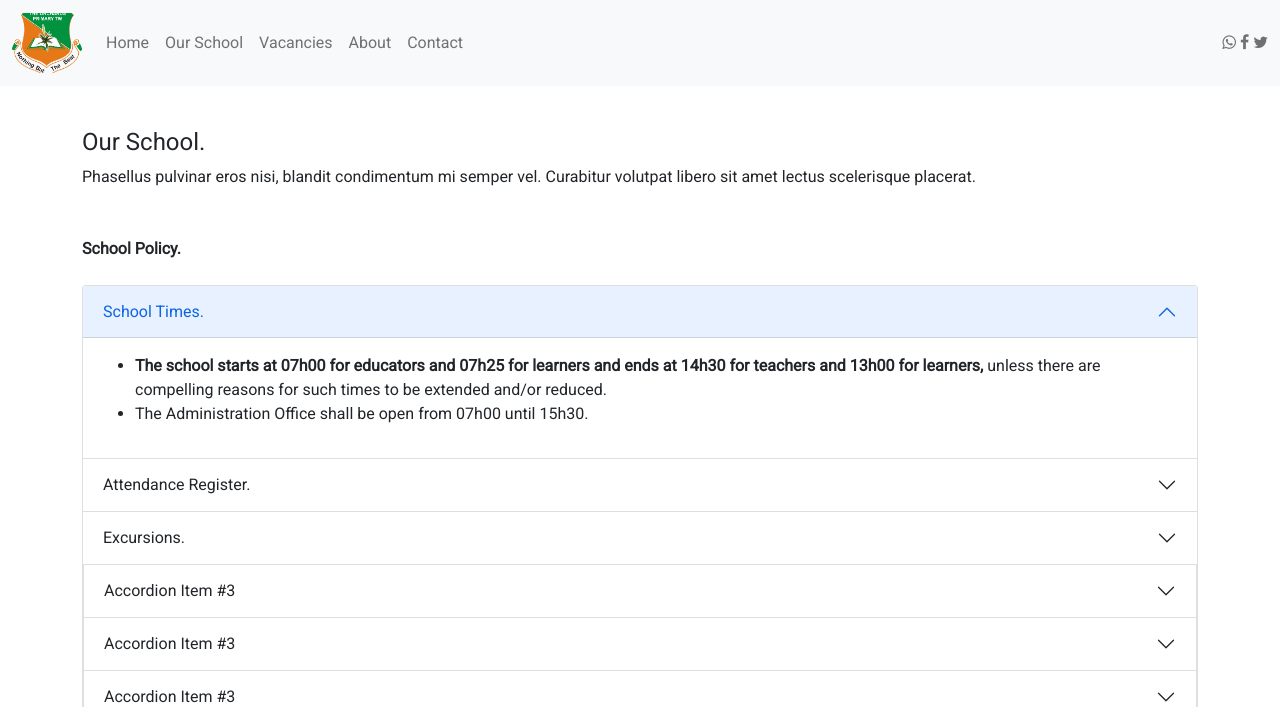
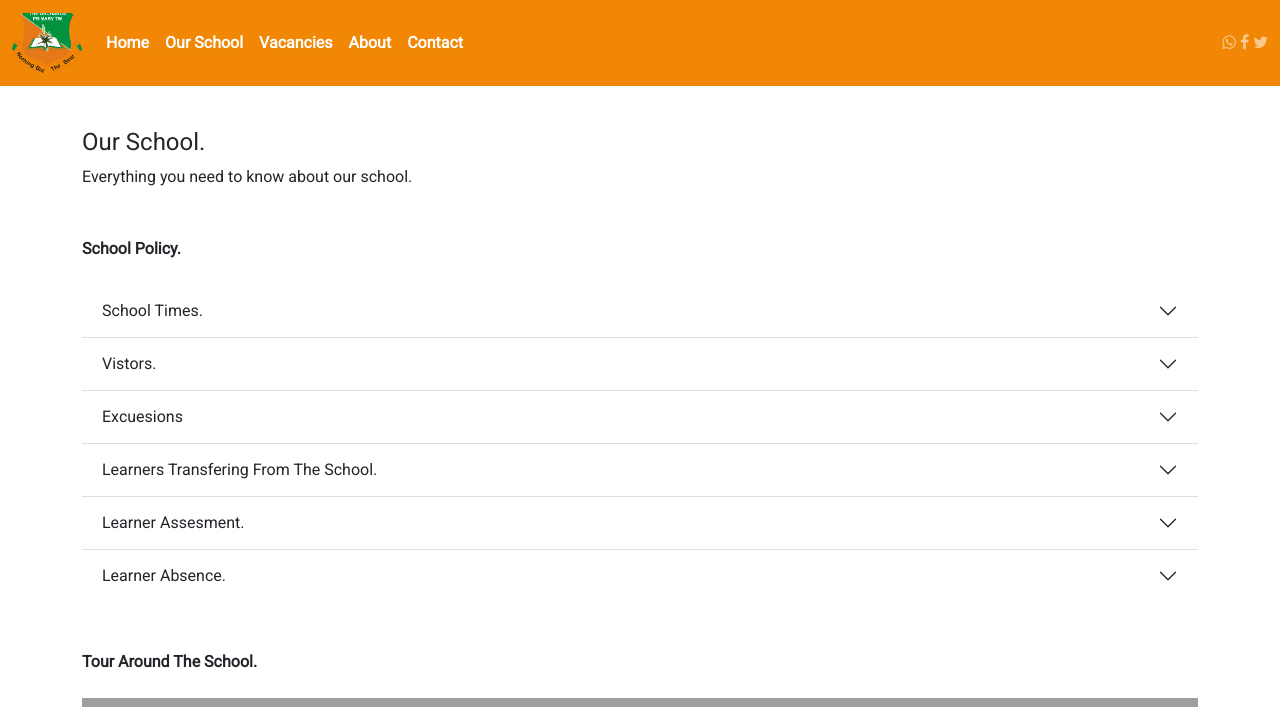
Before and after one commit to Jonasmo12/orchardstw-web-app, a Django app: page /school/ in a window 1280 px wide. Shown: the top 707 px of the page. Run offline with Django 4.2, Linux system fonts and the light colour scheme; some libraries are stand-ins or nearby versions; grey boxes are pictures that could not be loaded.

Commit message:
styling and color altered

```diff
--- a/config/settings/__init__.py
+++ b/config/settings/__init__.py
@@ -1,4 +1,4 @@
-# from .localdev import *
+from .localdev import *
 
 #from .testing import *
-from .production import *
+#from .production import *
--- a/static/core.css
+++ b/static/core.css
@@ -12,8 +12,18 @@ body, html {
 
 a {
     text-decoration: none !important;
+    color: #185905 !important;
+}
+
+a:hover {
+	color: #F29F05 !important;
 }
 
 p {
     font-size: 16px !important;
+
 }
+
+.accordion-body {
+	font-size: 12px !important;
+}
--- a/templates/_navbar.html
+++ b/templates/_navbar.html
@@ -1,6 +1,16 @@
 {% load static %}
+<style type="text/css">
+  .navbar {
+    background: #F28705 !important;
+    color: #fff!important;
+  }
+  .nav-link {
+    font-weight: bold !important;
+    color: #fff !important;
+  }
+</style>
 
-<nav class="navbar navbar-expand-lg navbar-light bg-light fixed-top">
+<nav class="navbar navbar-expand-lg navbar-dark bg-light fixed-top">
   <div class="container-fluid">
     <img class="navbar-brand" src="{% static 'images/logo.png' %}" width="70" height="70" style="object-fit: cover;" href="#"></img>
     <button class="navbar-toggler" type="button" data-bs-toggle="collapse" data-bs-target="#navbarText" aria-controls="navbarText" aria-expanded="false" aria-label="Toggle navigation">
--- a/templates/event_detail_view.html
+++ b/templates/event_detail_view.html
@@ -82,9 +82,9 @@
 
 <style type="text/css">
 	.bg-news {
-		background: #222222;
+		background: #185905;
 		color: #fff;
-		height: 20vh;
+		height: 25vh;
 		position: relative;
 	}
 </style>
--- a/templates/footer.html
+++ b/templates/footer.html
@@ -50,7 +50,7 @@
 
 <style>
     .footer {
-        background: #464646 !important;
+        background: #F27405 !important;
     }
 
     .pt-5 {
@@ -58,14 +58,14 @@
         color: #fff;
     }
 
-
+/*
     @media (min-width:576px) {
         .pt-5 {
         padding-left :0px;
     }
-
+*/
     .sub-footer {
-        background: #767575 !important;
+        background: #F28705 !important;
     }
 
     .sub-footer strong {
--- a/templates/gallery.html
+++ b/templates/gallery.html
@@ -9,172 +9,225 @@
 <div class="container mb-5" id="school" style="margin-top: 8rem">
     <h4>Our School.</h4>
     <p class="mb-5">
-        Phasellus pulvinar eros nisi, blandit condimentum mi semper vel. Curabitur volutpat libero sit amet lectus scelerisque placerat.
+        Everything you need to know about our school.
     </p>
+    <div class="row">
+        <div class="col-lg-12 mb-5">
+            <strong>School Policy.</strong> <br><br>
 
-
-    <div class="row">
-        <div class="col-lg-12">
-            <strong>School Policy.</strong> <br><br>
-            <div class="accordion mb-5" id="accordionPanelsStayOpenExample">
+            <div class="accordion accordion-flush" id="accordionFlushExample">
   <div class="accordion-item">
-    <h2 class="accordion-header" id="panelsStayOpen-headingOne">
-      <button class="accordion-button" type="button" data-bs-toggle="collapse" data-bs-target="#panelsStayOpen-collapseOne" aria-expanded="true" aria-controls="panelsStayOpen-collapseOne">
+    <h2 class="accordion-header" id="flush-headingOne">
+      <button class="accordion-button collapsed" type="button" data-bs-toggle="collapse" data-bs-target="#flush-collapseOne" aria-expanded="false" aria-controls="flush-collapseOne">
         School Times.
       </button>
     </h2>
-    <div id="panelsStayOpen-collapseOne"
-        class="accordion-collapse collapse show" aria-labelledby="panelsStayOpen-headingOne">
+    <div id="flush-collapseOne" class="accordion-collapse collapse" aria-labelledby="flush-headingOne" data-bs-parent="#accordionFlushExample">
       <div class="accordion-body">
         <ul class="">
-
-
-
             <li class="">
-                <strong>The school starts at 07h00 for educators and 07h25 for learners and ends at 14h30 for teachers and 13h00 for learners,</strong> unless there are compelling reasons for such times to be extended and/or reduced.
+                <strong>School starts at 07h00 for educators and 07h25 for learners and ends at 14h30 for teachers and 13h30 for learners</strong>, unless there are compelling reasons for such times to be extended and/or reduced.
             </li>
             <li class="">
-                The Administration Office shall be open from 07h00 until 15h30.
+                The Administration Office shall be open <strong>from 07h00 untill 15h30.</strong>
+            </li>
+        </ul>
+    </div>
+    </div>
+  </div>
+  <div class="accordion-item">
+    <h2 class="accordion-header" id="flush-headingTwo">
+      <button class="accordion-button collapsed" type="button" data-bs-toggle="collapse" data-bs-target="#flush-collapseTwo" aria-expanded="false" aria-controls="flush-collapseTwo">
+        Vistors.
+      </button>
+    </h2>
+    <div id="flush-collapseTwo" class="accordion-collapse collapse" aria-labelledby="flush-headingTwo" data-bs-parent="#accordionFlushExample">
+      <div class="accordion-body">
+          <ul class="">
+            <li class="">
+                All visitors shall report at the Reception Official.
+            </li>
+            <li class="">
+                The Receptionist shall determine the visitors business at school and make appointments or refer the visitor to the relevant office.
             </li>
         </ul>
       </div>
     </div>
   </div>
   <div class="accordion-item">
-    <h2 class="accordion-header" id="panelsStayOpen-headingTwo">
-      <button class="accordion-button collapsed" type="button" data-bs-toggle="collapse" data-bs-target="#panelsStayOpen-collapseTwo" aria-expanded="false" aria-controls="panelsStayOpen-collapseTwo">
-        Attendance Register.
+    <h2 class="accordion-header" id="flush-headingThree">
+      <button class="accordion-button collapsed" type="button" data-bs-toggle="collapse" data-bs-target="#flush-collapseThree" aria-expanded="false" aria-controls="flush-collapseThree">
+        Excuesions
       </button>
     </h2>
-    <div id="panelsStayOpen-collapseTwo" class="accordion-collapse collapse" aria-labelledby="panelsStayOpen-headingTwo">
+    <div id="flush-collapseThree" class="accordion-collapse collapse" aria-labelledby="flush-headingThree" data-bs-parent="#accordionFlushExample">
+      <div class="accordion-body">
+          <ul class="">
+            <li class="">
+                Excuesions shall be applied for at the District as per department directives.
+            </li>
+            <li class="">
+                Educators must have a signed permission/consent form in their possession, in which the parents grant their permission for the learner to go on an arranged excursion.
+            </li>
+            <li class="">
+                All requests for transport must be directed to the Principal and the Principal or his/her delagete representative will make the necessary reservations then inform staff that the reservations are in order.
+            </li>
+            <li class="">
+                All reservations for transport must be made two weeks in advance so the bus company could be informed well in advance.
+            </li>
+            <li class="">
+                For each 20 learners on a bus, there should be one educator to take responsibility for the 20 learners under his/her care.
+            </li>
+            <li class="">
+                During sports trips, the coach of the team is responsible for supervision and control of the team on the bus, during their stay at the guest school and also at the team's return to their own school.
+            </li>
+            <li class="">
+                Any learner who damages a seat on the bus or who causes any other damage will be held responsible for the cost of repairs.
+            </li>
+            <li class="">
+                Educators on the buses should take care that no limbs extend outside the bus windows at any time during the trip.
+            </li>
+            <li class="">
+                No objects should be thrown from the bus, either when the bus is stationary or travelling.
+            </li>
+            <li class="">
+                Coaches/educators are required to supervise their team membbers until the last learner has departed after the group's return to school.
+            </li>
+            <li class="">
+                All garbage must be removed from the bus upon the group's return to school
+            </li>
+            <li class="">
+                The transport official should ensure that every bus transporting learners meet all the requirements as prescribed by the department.
+            </li>
+        </ul>
+      </div>
+    </div>
+
+    <div class="accordion-item">
+    <h2 class="accordion-header" id="flush-headingFour">
+      <button class="accordion-button collapsed" type="button" data-bs-toggle="collapse" data-bs-target="#flush-collapseFour" aria-expanded="false" aria-controls="flush-collapseFour">
+        Learners Transfering From The School.
+      </button>
+    </h2>
+    <div id="flush-collapseFour" class="accordion-collapse collapse" aria-labelledby="flush-headingFour" data-bs-parent="#accordionFlushExample">
       <div class="accordion-body">
         <ul class="">
             <li class="">
-                Every class educator shall complete all the learners details in the attendence register at the beginning
-                of every term.
+                Parents shall inform the principal in writing that a learner will be leaving the school on transfer.
             </li>
             <li class="">
-                Every class educator shall complete the register on a daily basis and take note of all the absentess during
-                the register period.
+                The Administrative department/register class educator shall prepare a transfer card for the learner.
             </li>
             <li class="">
-                On Fridays, the attendance registers shall be completed for the weeks attendance and sent to the office
-                before 09h00 to enable the Administrative staff to complete and consolidate the weeks attendance.
+                The Administrative department/register educator furnishes the learner/parent with a list of all the textbooks/LTSM in possession of the learner to ensure that all such textbooks/LTSM are safely returned before a transfer card is issued.
             </li>
             <li class="">
-                All the letters of absenteeism and doctor certificates shall be filed in learner's profile.
+                The learner is obliged to obtain signatures from all educators who have received their textbooks and learning material back from the learner to ensure complaince.
             </li>
             <li class="">
-                At the end of the year, all attendance registers shall be sent to the office for safekeeping.
+                All exercise books become the property of the learner and it is expectedd that the learner will take these exercise books along to the next school.
+            </li>
+            <li class="">
+                The departing learner hands in the signed textbook form at the office or to his/her register class educator and receives the transfer card.
+            </li>
+        </ul>
+
+      </div>
+    </div>
+
+    <div class="accordion-item">
+    <h2 class="accordion-header" id="flush-headingFive">
+      <button class="accordion-button collapsed" type="button" data-bs-toggle="collapse" data-bs-target="#flush-collapseFive" aria-expanded="false" aria-controls="flush-collapseFive">
+        Learner Assesment.
+      </button>
+    </h2>
+    <div id="flush-collapseFive" class="accordion-collapse collapse" aria-labelledby="flush-headingFive" data-bs-parent="#accordionFlushExample">
+      <div class="accordion-body">
+          <ul class="">
+            <li class="">
+                The parents shall, on the first parent evening, be informed about the assessment process the learners would be subjected to, including types of assessment, assessment methods, tools etc.
+            </li>
+            <li class="">
+                Parents shall receive the assessment plan by the end of the second week of each term.
             </li>
         </ul>
       </div>
     </div>
   </div>
-  <div class="accordion-item">
-    <h2 class="accordion-header" id="panelsStayOpen-headingThree">
-      <button class="accordion-button collapsed" type="button" data-bs-toggle="collapse" data-bs-target="#panelsStayOpen-collapseThree" aria-expanded="false" aria-controls="panelsStayOpen-collapseThree">
-        Excursions.
+
+<div class="accordion-item">
+    <h2 class="accordion-header" id="flush-heading-6">
+      <button class="accordion-button collapsed" type="button" data-bs-toggle="collapse" data-bs-target="#flush-collapse-6" aria-expanded="false" aria-controls="flush-collapse-6">
+        Learner Absence.
       </button>
     </h2>
-    <div id="panelsStayOpen-collapseThree" class="accordion-collapse collapse" aria-labelledby="panelsStayOpen-headingThree">
+    <div id="flush-collapse-6" class="accordion-collapse collapse" aria-labelledby="flush-heading-6" data-bs-parent="#accordionFlushExample">
       <div class="accordion-body">
-        <ul class="">
+          <ul class="">
             <li class="">
-                Excursions shall be applied for at the District as per department directives.
+                Parents must write a letter to the register educator and ask for permission when a learner will be absent for a known reason prior to the absance.
             </li>
             <li class="">
-                Educators must have signed permission/consent from in their possession, in which the parents grant their permission for the learner to go on an arranged excursion.
+                The educator signs the letter and files the letter in the learner profile.
             </li>
             <li class="">
-                All requests for transport must be directed to the Principal.
-            </li>
-            <li class="">
-                The Principal or his/her delegated representative will make necessary reservations and inform the staff that the
+                In case of absence due to sickness, the learner must hand in a letter from the parents explaining the reason for thhe learners's absence from school if there is no medical certificate.
             </li>
         </ul>
-    </div>
-  </div>
-
-  <div class="accordion-item">
-    <h2 class="accordion-header" id="panelsStayOpen-headingThree">
-      <button class="accordion-button collapsed" type="button" data-bs-toggle="collapse" data-bs-target="#panelsStayOpen-collapseThree" aria-expanded="false" aria-controls="panelsStayOpen-collapseThree">
-        Accordion Item #3
-      </button>
-    </h2>
-    <div id="panelsStayOpen-collapseThree" class="accordion-collapse collapse" aria-labelledby="panelsStayOpen-headingThree">
-      <div class="accordion-body">
-        <strong>This is the third item's accordion body.</strong> It is hidden by default, until the collapse plugin adds the appropriate classes that we use to style each element. These classes control the overall appearance, as well as the showing and hiding via CSS transitions. You can modify any of this with custom CSS or overriding our default variables. It's also worth noting that just about any HTML can go within the <code>.accordion-body</code>, though the transition does limit overflow.
       </div>
     </div>
   </div>
 
-  <div class="accordion-item">
-    <h2 class="accordion-header" id="panelsStayOpen-headingThree">
-      <button class="accordion-button collapsed" type="button" data-bs-toggle="collapse" data-bs-target="#panelsStayOpen-collapseThree" aria-expanded="false" aria-controls="panelsStayOpen-collapseThree">
-        Accordion Item #3
+<!-----<div class="accordion-item">
+    <h2 class="accordion-header" id="flush-headingSix">
+      <button class="accordion-button collapsed" type="button" data-bs-toggle="collapse" data-bs-target="#flush-collapseSix" aria-expanded="false" aria-controls="flush-collapseSix">
+        Accordion Item #2
       </button>
     </h2>
-    <div id="panelsStayOpen-collapseThree" class="accordion-collapse collapse" aria-labelledby="panelsStayOpen-headingThree">
+    <div id="flush-collapseSix" class="accordion-collapse collapse" aria-labelledby="flush-headingSix" data-bs-parent="#accordionFlushExample">
       <div class="accordion-body">
-        <strong>This is the third item's accordion body.</strong> It is hidden by default, until the collapse plugin adds the appropriate classes that we use to style each element. These classes control the overall appearance, as well as the showing and hiding via CSS transitions. You can modify any of this with custom CSS or overriding our default variables. It's also worth noting that just about any HTML can go within the <code>.accordion-body</code>, though the transition does limit overflow.
+          <ul class="">
+            <li class="">
+                All visitors shall report at the Reception Official.
+            </li>
+            <li class="">
+                The Receptionist shall determine the visitors business at school and make appointments or refer the visitor to the relevant office.
+            </li>
+        </ul>
       </div>
     </div>
   </div>
 
-  <div class="accordion-item">
-    <h2 class="accordion-header" id="panelsStayOpen-headingThree">
-      <button class="accordion-button collapsed" type="button" data-bs-toggle="collapse" data-bs-target="#panelsStayOpen-collapseThree" aria-expanded="false" aria-controls="panelsStayOpen-collapseThree">
-        Accordion Item #3
+<div class="accordion-item">
+    <h2 class="accordion-header" id="flush-headingSeven">
+      <button class="accordion-button collapsed" type="button" data-bs-toggle="collapse" data-bs-target="#flush-collapseSeven" aria-expanded="false" aria-controls="flush-collapseSeven">
+        Accordion Item #2
       </button>
     </h2>
-    <div id="panelsStayOpen-collapseThree" class="accordion-collapse collapse" aria-labelledby="panelsStayOpen-headingThree">
+    <div id="flush-collapseSeven" class="accordion-collapse collapse" aria-labelledby="flush-headingSeven" data-bs-parent="#accordionFlushExample">
       <div class="accordion-body">
-        <strong>This is the third item's accordion body.</strong> It is hidden by default, until the collapse plugin adds the appropriate classes that we use to style each element. These classes control the overall appearance, as well as the showing and hiding via CSS transitions. You can modify any of this with custom CSS or overriding our default variables. It's also worth noting that just about any HTML can go within the <code>.accordion-body</code>, though the transition does limit overflow.
+          <ul class="">
+            <li class="">
+                All visitors shall report at the Reception Official.
+            </li>
+            <li class="">
+                The Receptionist shall determine the visitors business at school and make appointments or refer the visitor to the relevant office.
+            </li>
+        </ul>
       </div>
     </div>
   </div>
+----->
 
-  <div class="accordion-item">
-    <h2 class="accordion-header" id="panelsStayOpen-headingThree">
-      <button class="accordion-button collapsed" type="button" data-bs-toggle="collapse" data-bs-target="#panelsStayOpen-collapseThree" aria-expanded="false" aria-controls="panelsStayOpen-collapseThree">
-        Accordion Item #3
-      </button>
-    </h2>
-    <div id="panelsStayOpen-collapseThree" class="accordion-collapse collapse" aria-labelledby="panelsStayOpen-headingThree">
-      <div class="accordion-body">
-        <strong>This is the third item's accordion body.</strong> It is hidden by default, until the collapse plugin adds the appropriate classes that we use to style each element. These classes control the overall appearance, as well as the showing and hiding via CSS transitions. You can modify any of this with custom CSS or overriding our default variables. It's also worth noting that just about any HTML can go within the <code>.accordion-body</code>, though the transition does limit overflow.
-      </div>
-    </div>
   </div>
-
-  <div class="accordion-item">
-    <h2 class="accordion-header" id="panelsStayOpen-headingThree">
-      <button class="accordion-button collapsed" type="button" data-bs-toggle="collapse" data-bs-target="#panelsStayOpen-collapseThree" aria-expanded="false" aria-controls="panelsStayOpen-collapseThree">
-        Accordion Item #3
-      </button>
-    </h2>
-    <div id="panelsStayOpen-collapseThree" class="accordion-collapse collapse" aria-labelledby="panelsStayOpen-headingThree">
-      <div class="accordion-body">
-        <strong>This is the third item's accordion body.</strong> It is hidden by default, until the collapse plugin adds the appropriate classes that we use to style each element. These classes control the overall appearance, as well as the showing and hiding via CSS transitions. You can modify any of this with custom CSS or overriding our default variables. It's also worth noting that just about any HTML can go within the <code>.accordion-body</code>, though the transition does limit overflow.
-      </div>
-    </div>
-  </div>
-
-  <div class="accordion-item">
-    <h2 class="accordion-header" id="panelsStayOpen-headingThree">
-      <button class="accordion-button collapsed" type="button" data-bs-toggle="collapse" data-bs-target="#panelsStayOpen-collapseThree" aria-expanded="false" aria-controls="panelsStayOpen-collapseThree">
-        Accordion Item #3
-      </button>
-    </h2>
-    <div id="panelsStayOpen-collapseThree" class="accordion-collapse collapse" aria-labelledby="panelsStayOpen-headingThree">
-      <div class="accordion-body">
-        <strong>This is the third item's accordion body.</strong> It is hidden by default, until the collapse plugin adds the appropriate classes that we use to style each element. These classes control the overall appearance, as well as the showing and hiding via CSS transitions. You can modify any of this with custom CSS or overriding our default variables. It's also worth noting that just about any HTML can go within the <code>.accordion-body</code>, though the transition does limit overflow.
-      </div>
-    </div>
   </div>
 </div>
+
+
+
         </div>
+
+        <strong>Tour Around The School.</strong> <br><br>
         <div class="col-lg-12">
             <div class='embed-container'>
                 <iframe src='https://www.youtube.com/embed/LydoK7hXKbs' frameborder='0' allowfullscreen></iframe>
--- a/templates/vacancy.html
+++ b/templates/vacancy.html
@@ -10,7 +10,7 @@
 				Vacancies.
 			</h4>
 			<p class="text-center">
-				posts issued by the school.
+				Posts issued by the school.
 			</p>
 		</div>
 	</div>
@@ -52,9 +52,9 @@
 
 <style type="text/css">
 	.bg-news {
-		background: #222222;
+		background: #185905;
 		color: #fff;
-		height: 20vh;
+		height: 25vh;
 		position: relative;
 	}
 </style>
```
Also changed, not shown: templates/about.html (+5 -3 lines), templates/contact.html (+8 -3 lines), templates/home.html (+17 -8 lines), templates/_accordion.html (added).
